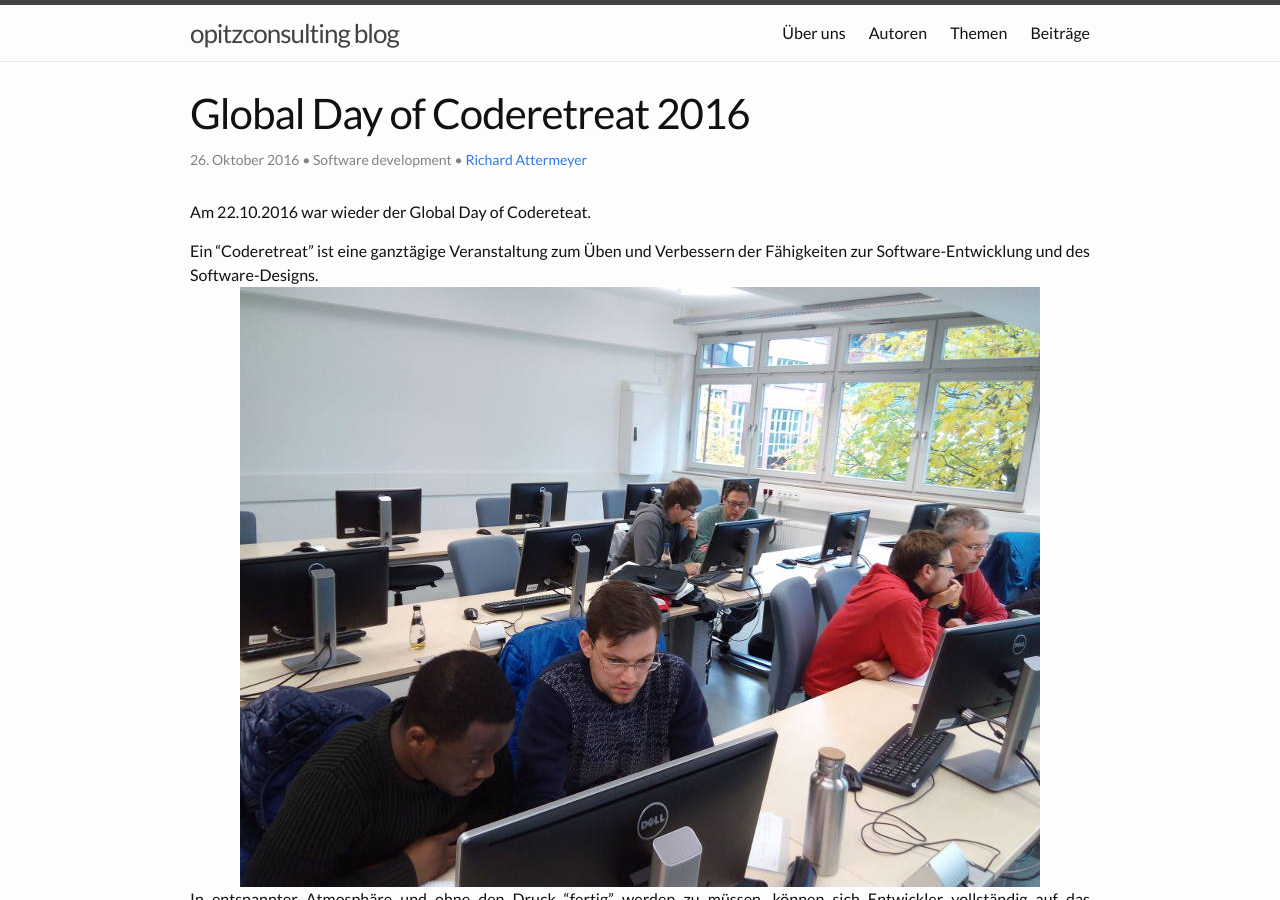
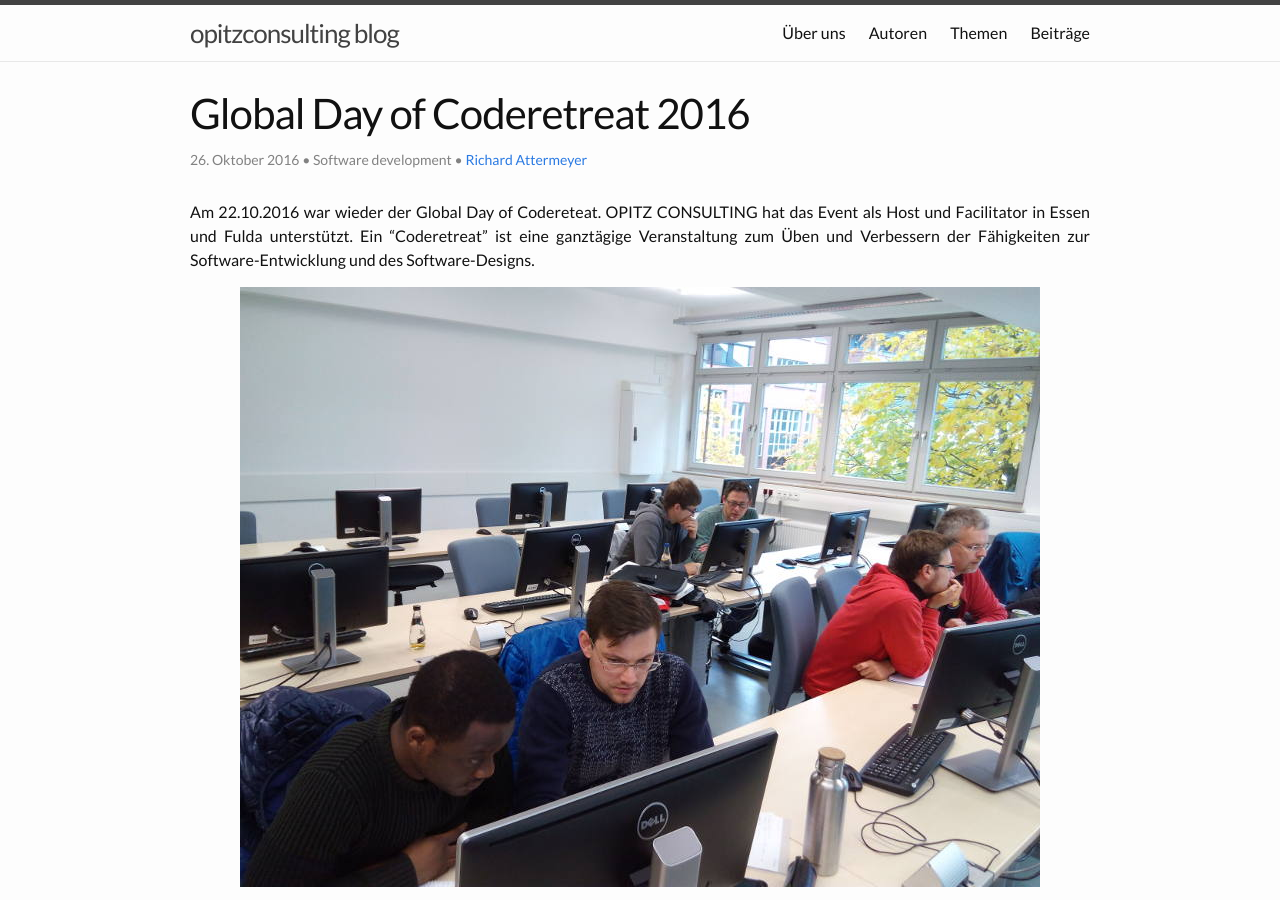
Before and after one commit to opitzconsulting/opitzconsulting.github.io, a Jekyll site: the page built from _posts/2016-10-26-gdcr2016.md, in a window 1280 px wide and 900 px high. Built offline with Jekyll 4.4.1, drawn with Linux system fonts in a browser that asks for light colours; nearby versions of some CDN libraries; comment, search, counter and statistics services are not loaded.

Commit message:
Anmerkungen aus Review eingearbeitet.

```diff
--- a/_posts/2016-10-26-gdcr2016.md
+++ b/_posts/2016-10-26-gdcr2016.md
@@ -7,10 +7,10 @@ tags:
   - Software Craftsmanship
   - Community
 ---
-Am 22.10.2016 war wieder der Global Day of Codereteat.
+Am 22.10.2016 war wieder der Global Day of Codereteat. OPITZ CONSULTING hat das Event als Host und Facilitator in Essen und Fulda unterstützt. Ein "Coderetreat" ist eine ganztägige Veranstaltung zum Üben und Verbessern der Fähigkeiten zur Software-Entwicklung und des Software-Designs.
 
-Ein "Coderetreat" ist eine ganztägige Veranstaltung zum Üben und Verbessern der Fähigkeiten zur Software-Entwicklung und des Software-Designs.
 ![Impressionen aus Fulda](/img/posts/2016-10-26/fulda1.jpg)
+
 In entspannter Atmosphäre und ohne den Druck "fertig" werden zu müssen, können sich Entwickler vollständig auf das Programmieren selbst konzentrieren, Erkenntnisse gewinnen und Erfahrungen mit anderen Teilnehmern austauschen.
 Am Global Day of Coderetreat finden in vielen Städten auf der ganzen Welt Coderetreats statt.
 OPITZ CONSULTING hat dieses Jahr Coderetreats als Host und Facilitator in Essen und Fulda unterstützt.
```
Also changed, not shown: img/posts/2016-10-26/DSC_1965_a.JPG (deleted).
